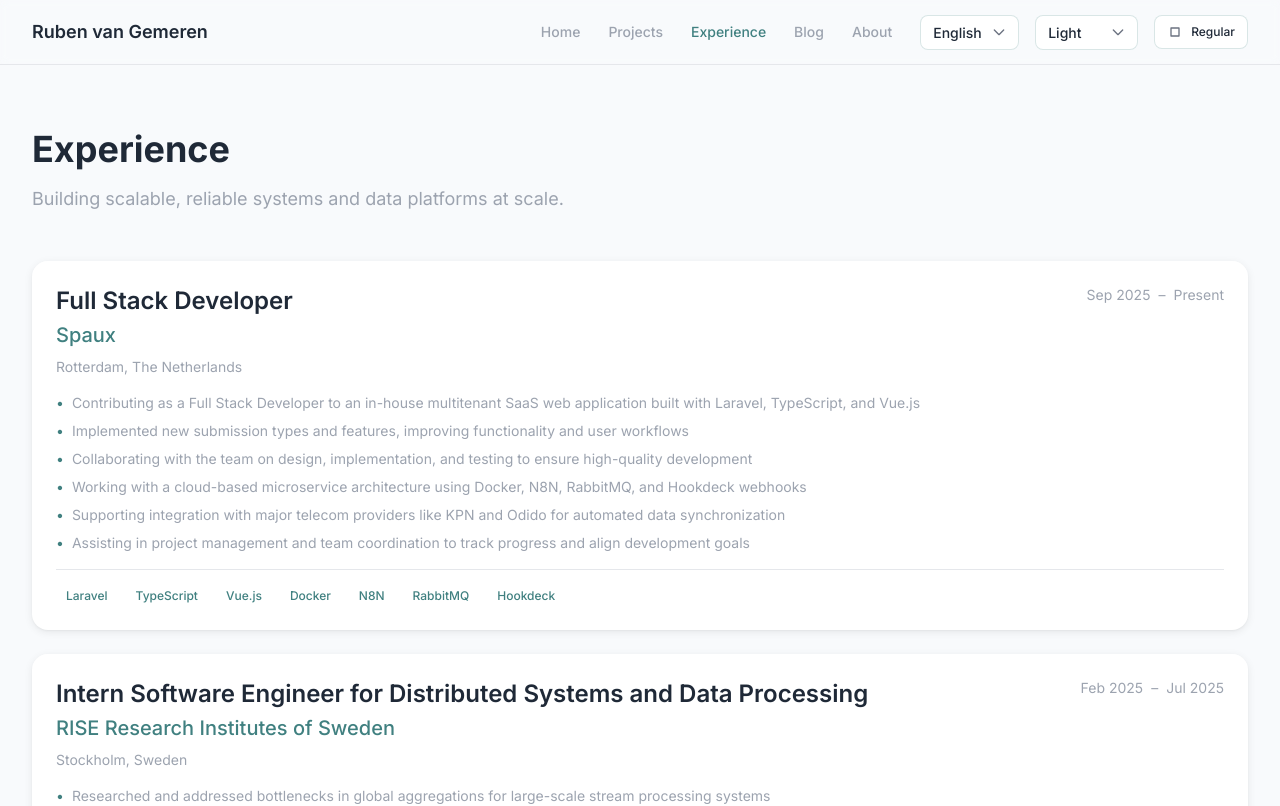
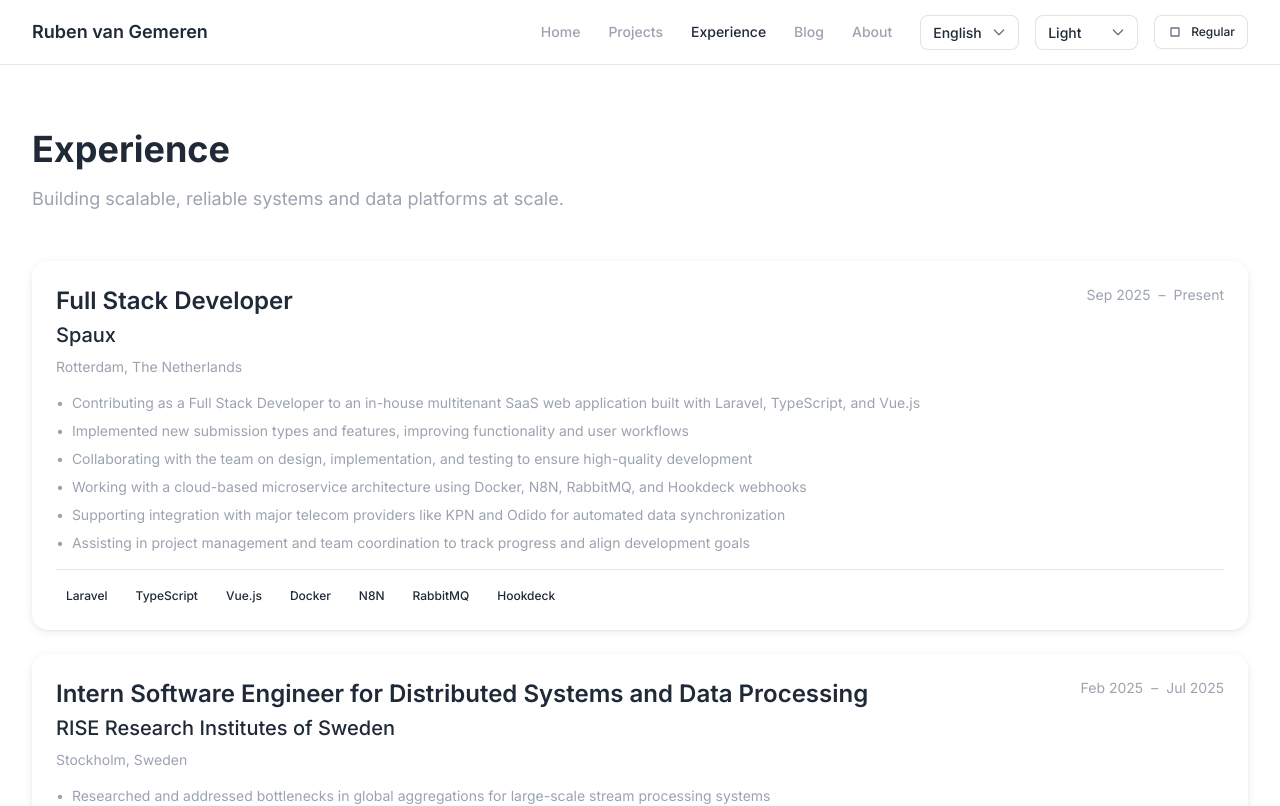
Before and after one commit to RubenvanGemeren/rubenvangemerendotcom, a Next.js app: page /experience in a window 1280 px wide. Shown: the top 806 px of the page. Built offline with nearby package versions, Linux system fonts and the light colour scheme.

Commit message:
Refactor Tailwind CSS configuration to enhance theme customization and improve dark mode support

```diff
--- a/tailwind.config.ts
+++ b/tailwind.config.ts
@@ -6,47 +6,93 @@
     "./components/**/*.{js,ts,jsx,tsx,mdx}",
     "./app/**/*.{js,ts,jsx,tsx,mdx}",
   ],
-  darkMode: "class",
+  darkMode: ["class", "class"],
   theme: {
   	extend: {
   		colors: {
-        primary: "var(--color-primary)",
-        secondary: "var(--color-secondary)",
-        accent: "var(--color-accent)",
-        background: "var(--color-background)",
-        surface: "var(--color-surface)",
-        text: "var(--color-text)",
-        "text-secondary": "var(--color-text-secondary)",
-        "text-subtle": "var(--color-text-subtle)",
-        border: "var(--color-border)",
-        "border-strong": "var(--color-border-strong)",
+  			primary: {
+  				DEFAULT: 'hsl(var(--primary))',
+  				foreground: 'hsl(var(--primary-foreground))'
+  			},
+  			secondary: {
+  				DEFAULT: 'hsl(var(--secondary))',
+  				foreground: 'hsl(var(--secondary-foreground))'
+  			},
+  			accent: {
+  				DEFAULT: 'hsl(var(--accent))',
+  				foreground: 'hsl(var(--accent-foreground))'
+  			},
+  			background: 'hsl(var(--background))',
+  			surface: 'var(--color-surface)',
+  			text: 'var(--color-text)',
+  			'text-secondary': 'var(--color-text-secondary)',
+  			'text-subtle': 'var(--color-text-subtle)',
+  			border: 'hsl(var(--border))',
+  			'border-strong': 'var(--color-border-strong)',
+  			foreground: 'hsl(var(--foreground))',
+  			card: {
+  				DEFAULT: 'hsl(var(--card))',
+  				foreground: 'hsl(var(--card-foreground))'
+  			},
+  			popover: {
+  				DEFAULT: 'hsl(var(--popover))',
+  				foreground: 'hsl(var(--popover-foreground))'
+  			},
+  			muted: {
+  				DEFAULT: 'hsl(var(--muted))',
+  				foreground: 'hsl(var(--muted-foreground))'
+  			},
+  			destructive: {
+  				DEFAULT: 'hsl(var(--destructive))',
+  				foreground: 'hsl(var(--destructive-foreground))'
+  			},
+  			input: 'hsl(var(--input))',
+  			ring: 'hsl(var(--ring))',
+  			chart: {
+  				'1': 'hsl(var(--chart-1))',
+  				'2': 'hsl(var(--chart-2))',
+  				'3': 'hsl(var(--chart-3))',
+  				'4': 'hsl(var(--chart-4))',
+  				'5': 'hsl(var(--chart-5))'
+  			}
   		},
   		borderRadius: {
-        card: "var(--radius-card)",
-        button: "var(--radius-button)",
+  			card: 'var(--radius-card)',
+  			button: 'var(--radius-button)',
+  			lg: 'var(--radius)',
+  			md: 'calc(var(--radius) - 2px)',
+  			sm: 'calc(var(--radius) - 4px)'
   		},
   		boxShadow: {
-        clay: "var(--shadow-clay)",
-        "clay-hover": "var(--shadow-clay-hover)",
+  			clay: 'var(--shadow-clay)',
+  			'clay-hover': 'var(--shadow-clay-hover)'
   		},
   		fontFamily: {
-        primary: "var(--font-primary)",
+  			primary: 'var(--font-primary)'
   		},
   		keyframes: {
-        "accordion-down": {
-          from: { height: "0" },
-          to: { height: "var(--radix-accordion-content-height)" },
+  			'accordion-down': {
+  				from: {
+  					height: '0'
   				},
-        "accordion-up": {
-          from: { height: "var(--radix-accordion-content-height)" },
-          to: { height: "0" },
+  				to: {
+  					height: 'var(--radix-accordion-content-height)'
+  				}
   			},
+  			'accordion-up': {
+  				from: {
+  					height: 'var(--radix-accordion-content-height)'
+  				},
+  				to: {
+  					height: '0'
+  				}
+  			}
   		},
   		animation: {
-        "accordion-down": "accordion-down 0.2s ease-out",
-        "accordion-up": "accordion-up 0.2s ease-out",
-      },
-    },
+  			'accordion-down': 'accordion-down 0.2s ease-out',
+  			'accordion-up': 'accordion-up 0.2s ease-out'
+  		}
+  	}
   },
   plugins: [require("tailwindcss-animate")],
 };
```
Lines whose indentation alone changed are shown as unchanged.
